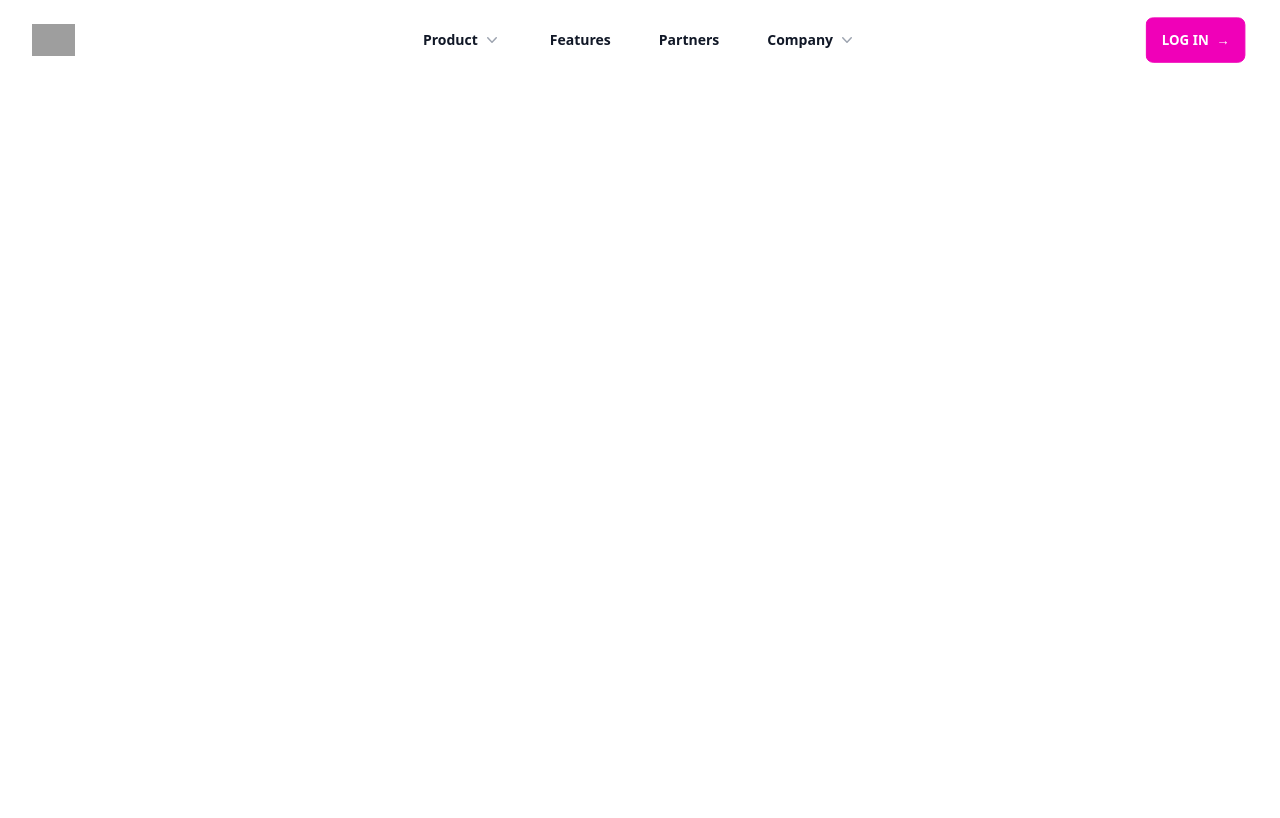
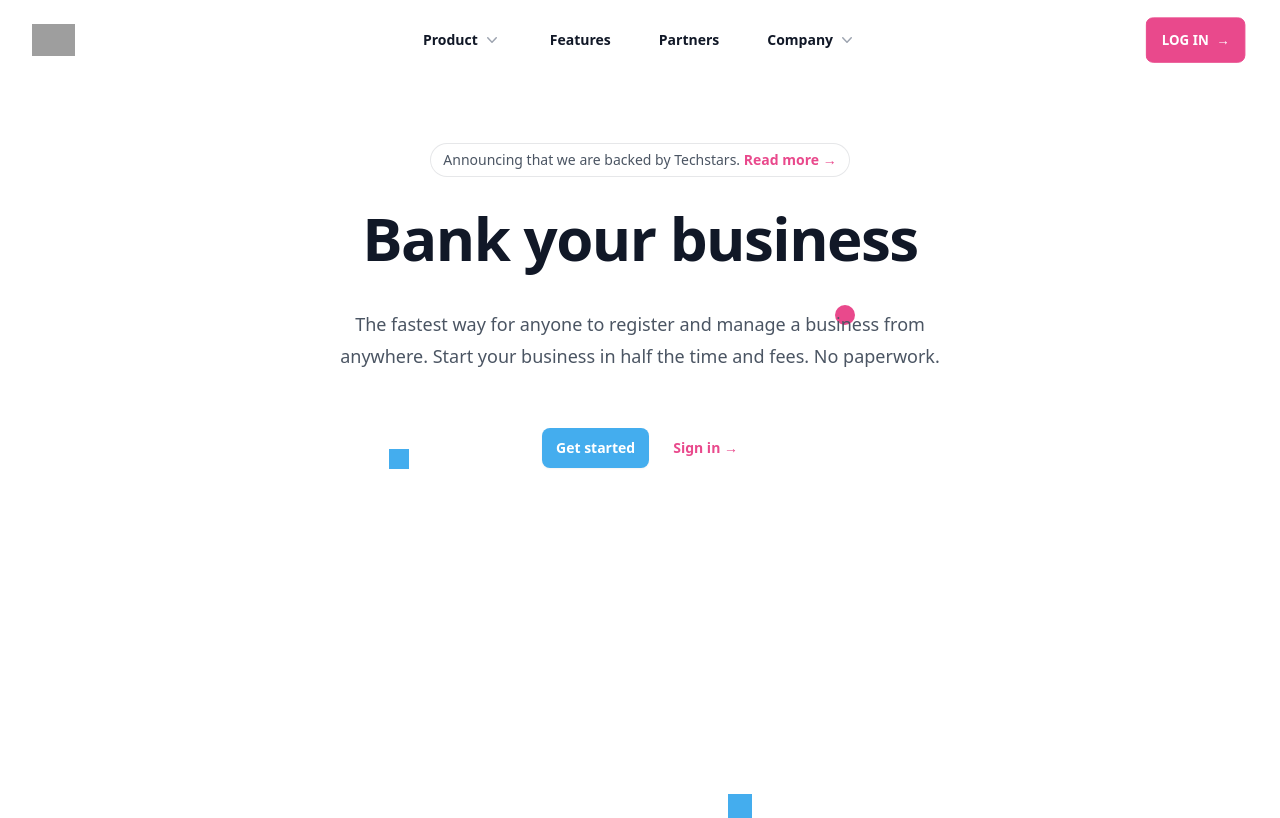
Before and after one commit to Sidebrief-Inc/sidebrief-website-2.0, a Next.js app: page / in a window 1280 px wide. Built offline with nearby package versions, Linux system fonts and the light colour scheme; grey boxes are pictures that could not be loaded.

Commit message:
theme setup and hero section

```diff
--- a/next.config.js
+++ b/next.config.js
@@ -2,6 +2,7 @@
 const nextConfig = {
 	reactStrictMode: true,
 	images: {
+		dangerouslyAllowSVG: true,
 		remotePatterns: [
 			{
 				protocol: "https",
@@ -9,6 +10,12 @@ const nextConfig = {
 				port: "",
 				pathname: "/soss/**",
 			},
+			{
+				protocol: "https",
+				hostname: "tailwindui.com",
+				port: "",
+				pathname: "/img/**",
+			},
 		],
 	},
 };
--- /dev/null
+++ b/src/components/Features/Home/Hero/index.tsx
@@ -0,0 +1,122 @@
+import { useState, useEffect } from "react";
+// import { Dialog } from "@headlessui/react";
+// import { Bars3Icon, XMarkIcon } from "@heroicons/react/24/outline";
+
+// const navigation = [
+// 	{ name: "Product", href: "#" },
+// 	{ name: "Features", href: "#" },
+// 	{ name: "Marketplace", href: "#" },
+// 	{ name: "Company", href: "#" },
+// ];
+
+const heroText = [
+	"Register",
+	"Bank",
+	"Scale",
+	"Build",
+	"Grow",
+	"Expand",
+	"Protect",
+];
+
+const shapes = ["circle", "square", "triangle", "line"];
+
+const getRandomPosition = () => {
+	return {
+		top: Math.random() * 100 + "vh",
+		left: Math.random() * 100 + "vw",
+	};
+};
+
+const getRandomColor = () => {
+	return Math.random() > 0.5 ? "bg-primary" : "bg-secondary";
+};
+
+const getRandomSize = () => {
+	const size = Math.floor(Math.random() * 10) + 1;
+	return `h-${size} w-${size}`;
+};
+
+export default function HomeHeaderComponent() {
+	const [mobileMenuOpen, setMobileMenuOpen] = useState(false);
+	const [currentWordIndex, setCurrentWordIndex] = useState(0);
+
+	useEffect(() => {
+		const intervalId = setInterval(() => {
+			setCurrentWordIndex(
+				(currentWordIndex) => (currentWordIndex + 1) % heroText.length
+			);
+		}, 5000);
+
+		return () => clearInterval(intervalId);
+	}, []);
+
+	return (
+		<div className="mb-0! relative h-auto bg-white">
+			{/* Random background shapes */}
+			{shapes.map((shape, index) => (
+				<div
+					key={index}
+					className={`absolute ${getRandomColor()} ${getRandomSize()} ${
+						shape === "circle" ? "rounded-full" : ""
+					}`}
+					style={getRandomPosition()}
+				/>
+			))}
+			<div className="relative isolate mt-2 lg:px-2">
+				<div className="absolute inset-x-0 -top-10 -z-10 transform-gpu overflow-hidden blur-3xl sm:-top-40"></div>
+				<div className="lg:py-38 mx-auto max-w-2xl py-24 sm:py-14">
+					<div className="hidden sm:mb-8 sm:flex sm:justify-center">
+						<div className="relative rounded-full px-3 py-1 text-sm leading-6 text-gray-600 ring-1 ring-gray-900/10 hover:ring-gray-900/20">
+							Announcing that we are backed by Techstars.{" "}
+							<a
+								href="https://www.techstars.com/newsroom/meet-the-cohort-for-the-inaugural-arm-labs-techstars-accelerator-program"
+								className="text-secondary font-semibold"
+							>
+								<span
+									className="absolute inset-0"
+									aria-hidden="true"
+								/>
+								Read more <span aria-hidden="true">&rarr;</span>
+							</a>
+						</div>
+					</div>
+					<div className="text-center">
+						<h1 className="text-4xl font-bold tracking-tight text-gray-900 sm:text-6xl">
+							<span
+								className="relative inline-block"
+								aria-hidden="true"
+							>
+								<span className="absolute inset-0 -skew-x-12 transform" />
+								<span className="relative">
+									{heroText[currentWordIndex]}
+								</span>
+							</span>{" "}
+							your business
+						</h1>
+						<p className="mt-6 p-4 text-lg leading-8 text-gray-600">
+							The fastest way for anyone to register and manage a
+							business from anywhere. Start your business in half
+							the time and fees. No paperwork.
+						</p>
+						<div className="mt-10 flex items-center justify-center gap-x-6">
+							<a
+								href="#"
+								className="bg-primary hover:bg-primary-700 rounded-lg px-3.5 py-2.5 text-sm font-semibold text-white shadow-sm focus-visible:outline focus-visible:outline-2 focus-visible:outline-offset-2 focus-visible:outline-indigo-600"
+							>
+								Get started
+							</a>
+							<a
+								href="#"
+								className="text-secondary hover:text-secondary-600 text-sm font-semibold leading-6"
+							>
+								Sign in <span aria-hidden="true">→</span>
+							</a>
+						</div>
+					</div>
+				</div>
+				<div className="absolute inset-x-0 top-[calc(100%-13rem)] -z-10 transform-gpu overflow-hidden blur-3xl sm:top-[calc(100%-30rem)]"></div>
+			</div>
+		</div>
+	);
+}
--- /dev/null
+++ b/src/components/Features/Home/index.ts
@@ -0,0 +1,3 @@
+import Hero from "./Hero";
+
+export { Hero };
--- a/src/components/Features/Navbar/index.tsx
+++ b/src/components/Features/Navbar/index.tsx
@@ -175,6 +175,8 @@ export default function Navbar() {
 								className="h-8 w-auto"
 								src="https://tailwindui.com/img/logos/mark.svg?color=indigo&shade=600"
 								alt=""
+								height={32}
+								width={500}
 							/>
 						</a>
 						<button
--- a/src/components/Features/index.tsx
+++ b/src/components/Features/index.ts
@@ -1,3 +1,4 @@
 import Navbar from "./Navbar";
 
 export { Navbar };
+export * from "./Home";
--- a/src/pages/index.tsx
+++ b/src/pages/index.tsx
@@ -1,5 +1,5 @@
 import { Inter } from "next/font/google";
-import { Navbar } from "@/components/Features";
+import { Navbar, Hero } from "@/components/Features";
 
 const inter = Inter({ subsets: ["latin"] });
 
@@ -7,6 +7,7 @@ export default function Home() {
 	return (
 		<>
 			<Navbar />
+			<Hero />
 		</>
 	);
 }
--- a/tailwind.config.js
+++ b/tailwind.config.js
@@ -15,4 +15,14 @@ module.exports = {
 		},
 	},
 	plugins: [require("daisyui")],
+	daisyui: {
+		styled: true,
+		themes: ["cmyk"],
+		base: true,
+		utils: true,
+		logs: true,
+		rtl: false,
+		prefix: "",
+		darkTheme: "dark",
+	},
 };
```
